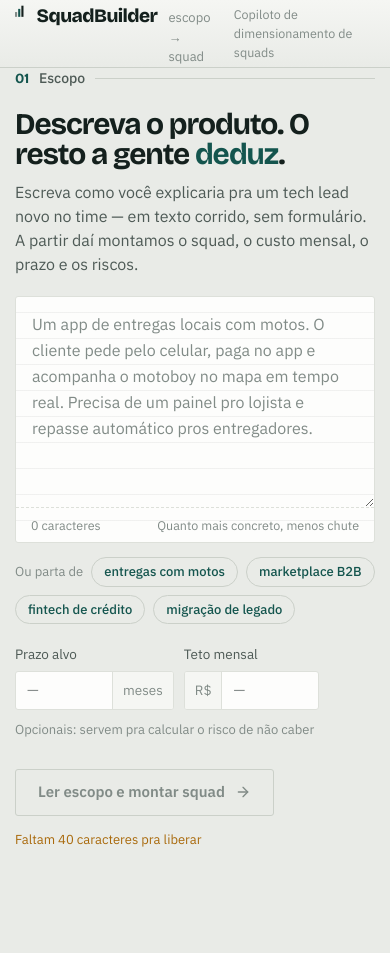
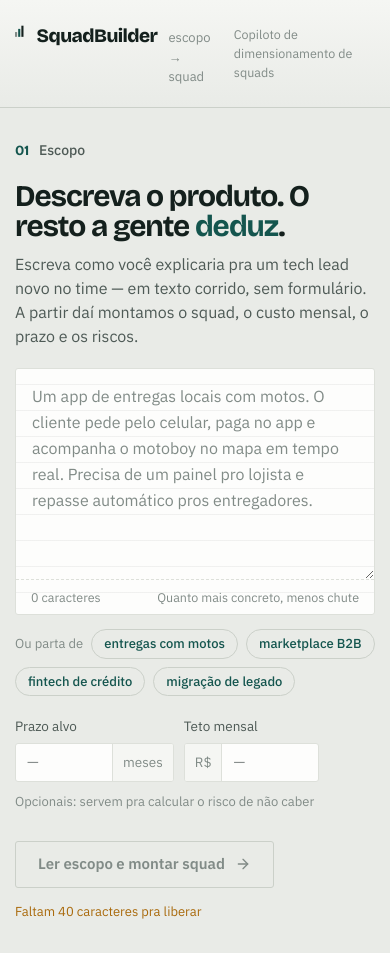
Before and after one commit to miguelquintanilhapy/squad-builder, a Next.js app: page / in a window 390 px wide. Before the commit the page ends 849 px from the top, so only its background shows below. Built offline with nearby package versions, Linux system fonts and the light colour scheme.

Commit message:
style: alterando components

```diff
--- a/src/app/globals.css
+++ b/src/app/globals.css
@@ -42,6 +42,15 @@ html {
   color-scheme: light;
 }
 
+/*
+ * @layer components garante que as utilities do Tailwind (py-*, pt-*, px-* etc.) sempre
+ * vençam essas classes, independente da ordem no arquivo — sem isso, um shorthand como
+ * "padding: 0 22px" aqui zera qualquer padding vertical vindo de uma utility no mesmo
+ * elemento (foi exatamente esse bug: .wrap "padding: 0 22px" cancelava py-8/pt-12 do header
+ * e das seções, porque shorthand-vs-utility com a mesma especificidade decide por ordem no
+ * arquivo, e essa classe vinha depois das utilities importadas no topo).
+ */
+@layer components {
   /* Números em tabela e KPI: alinha as casas decimais sem precisar de fonte monoespaçada. */
   .tnum {
     font-variant-numeric: tabular-nums;
@@ -50,17 +59,20 @@ html {
 
   /* Container padrão de seção: largura máxima 1680px (o POC pedia 1300px, mas em monitor largo
      sobrava vazio demais dos 2 lados — aumentado a pedido), padding lateral 22px (15px abaixo de
-   640px). Reaproveitado em todas as seções da interface nova. Colunas de texto corrido continuam
-   travadas em ~56-60ch mesmo com o container mais largo — só o conteúdo tabular/numérico ganha
-   mais respiro horizontal. */
+     640px). Só padding horizontal — o vertical é decidido por utility (py-*) em cada uso, nunca
+     aqui. Colunas de texto corrido continuam travadas em ~56-60ch mesmo com o container mais
+     largo — só o conteúdo tabular/numérico ganha mais respiro horizontal. */
   .wrap {
     max-width: 1680px;
-  margin: 0 auto;
-  padding: 0 22px;
+    margin-left: auto;
+    margin-right: auto;
+    padding-left: 22px;
+    padding-right: 22px;
   }
   @media (max-width: 640px) {
     .wrap {
-    padding: 0 15px;
+      padding-left: 15px;
+      padding-right: 15px;
     }
   }
 
@@ -83,6 +95,7 @@ html {
     border-color: var(--petrol);
     box-shadow: 0 0 0 3px rgba(20, 85, 78, 0.13);
   }
+}
 
 @media (prefers-reduced-motion: reduce) {
   *,
--- a/src/components/SquadBuilderApp.tsx
+++ b/src/components/SquadBuilderApp.tsx
@@ -147,7 +147,7 @@ export function SquadBuilderApp() {
   return (
     <div className="flex min-h-screen flex-col bg-paper text-ink-2">
       <header className="app-header border-b border-rule">
-        <div className="wrap flex items-center justify-between gap-3.5 py-3.5">
+        <div className="wrap flex items-center justify-between gap-3.5 py-5">
           <div className="flex items-baseline gap-[11px]">
             <BrandMark />
             <span className="font-display text-[19px] font-extrabold tracking-[-0.03em] text-ink">
@@ -160,7 +160,7 @@ export function SquadBuilderApp() {
       </header>
 
       <main className="flex-1">
-        <section className="wrap py-10 sm:py-14">
+        <section className="wrap py-8 sm:py-10">
           <div className="max-w-[760px]">
             <Eyebrow index="01">Escopo</Eyebrow>
             <h1 className="max-w-[20ch] font-display text-[clamp(30px,4.6vw,46px)] font-bold leading-[1.02] tracking-[-0.035em] text-ink">
@@ -230,7 +230,7 @@ export function SquadBuilderApp() {
         </section>
 
         {scopeAnalysis && (
-          <section className="wrap border-t border-rule py-10 sm:py-14">
+          <section className="wrap border-t border-rule py-8 sm:py-10">
             <Eyebrow index="02">O que entendemos</Eyebrow>
             <h2 className="font-display text-[26px] font-bold leading-none tracking-[-0.025em] text-ink">
               Leitura do escopo
@@ -243,14 +243,14 @@ export function SquadBuilderApp() {
         )}
 
         {(analyzeLoading || scenario) && (
-          <section className="wrap border-t border-rule py-10 sm:py-14">
+          <section className="wrap border-t border-rule py-8 sm:py-10">
             <Eyebrow index="03">Squad recomendado</Eyebrow>
             {scenario && (
               <p className="mb-4.5 max-w-[60ch] text-[14.5px] text-ink-2">{scenario.summary}</p>
             )}
             <DashboardPanel scenario={scenario} loading={analyzeLoading} />
             {scenario && (
-              <div className="mt-8">
+              <div className="mt-6">
                 <NegotiationChat history={history} onSend={handleNegotiate} loading={negotiateLoading} />
               </div>
             )}
--- a/src/components/ui/primitives.tsx
+++ b/src/components/ui/primitives.tsx
@@ -39,13 +39,16 @@ export function Panel({
   )
 }
 
-/** Cabeçalho numerado de seção (POC): número em petrol + rótulo + linha de preenchimento. */
+/**
+ * Cabeçalho numerado de seção. Sem traço decorativo — a diferenciação é só tipografia/cor/peso
+ * (número em display+petrol vs. rótulo em ink-2), como orientado no PROMPT.md: um traço ali não
+ * carregaria nenhuma informação, só ornamentaria.
+ */
 export function Eyebrow({ index, children }: { index: string; children: React.ReactNode }) {
   return (
     <div className="mb-5 flex items-center gap-2.5 text-[14px] font-medium text-ink-2">
       <span className="font-display text-[14px] font-bold tracking-[-0.01em] text-petrol">{index}</span>
       {children}
-      <span className="h-px flex-1 bg-rule" />
     </div>
   )
 }
```
Also changed, not shown: 1 other file (tests, documents, lock files or other folders). Lines whose indentation alone changed are shown as unchanged.
